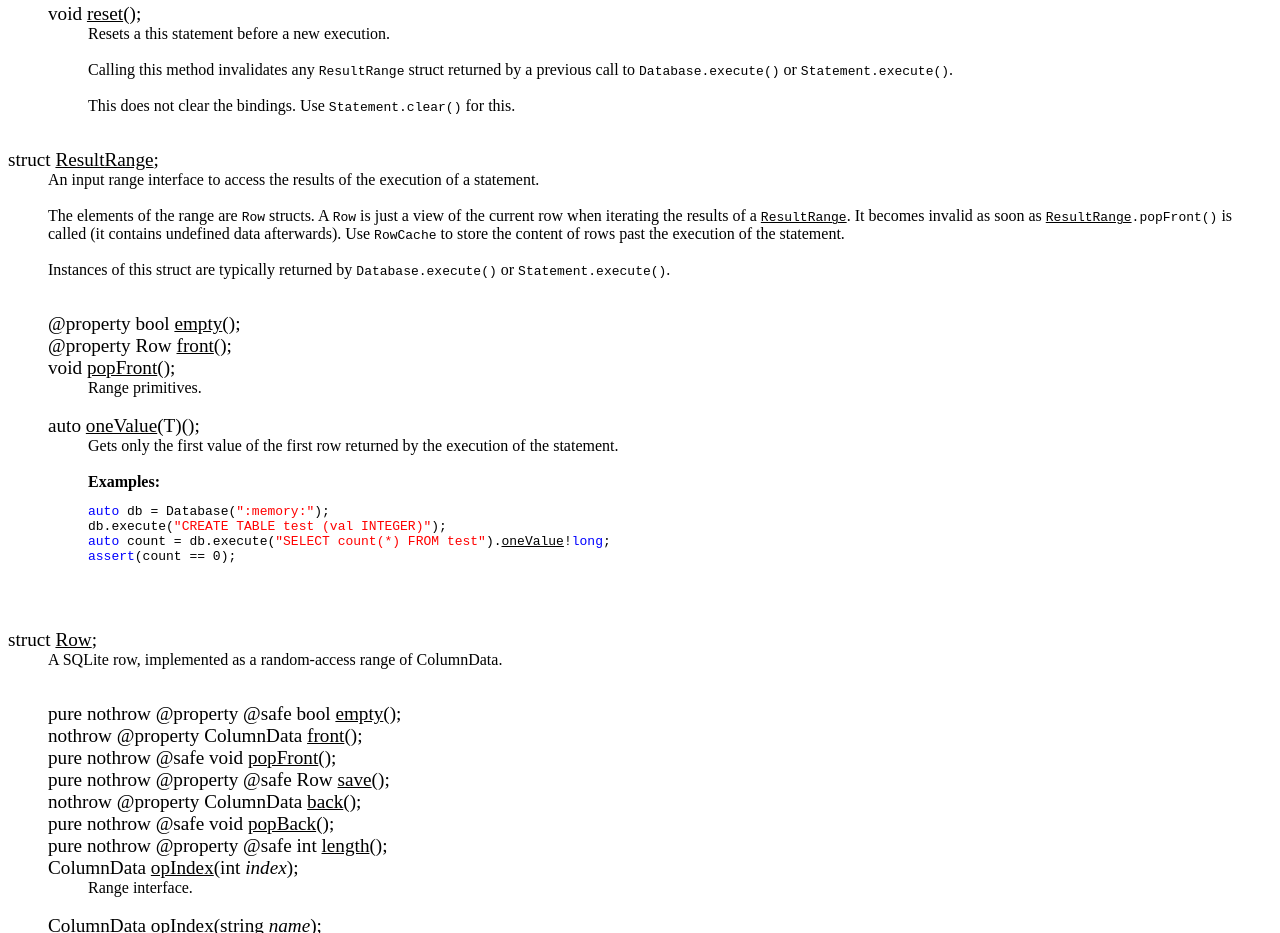
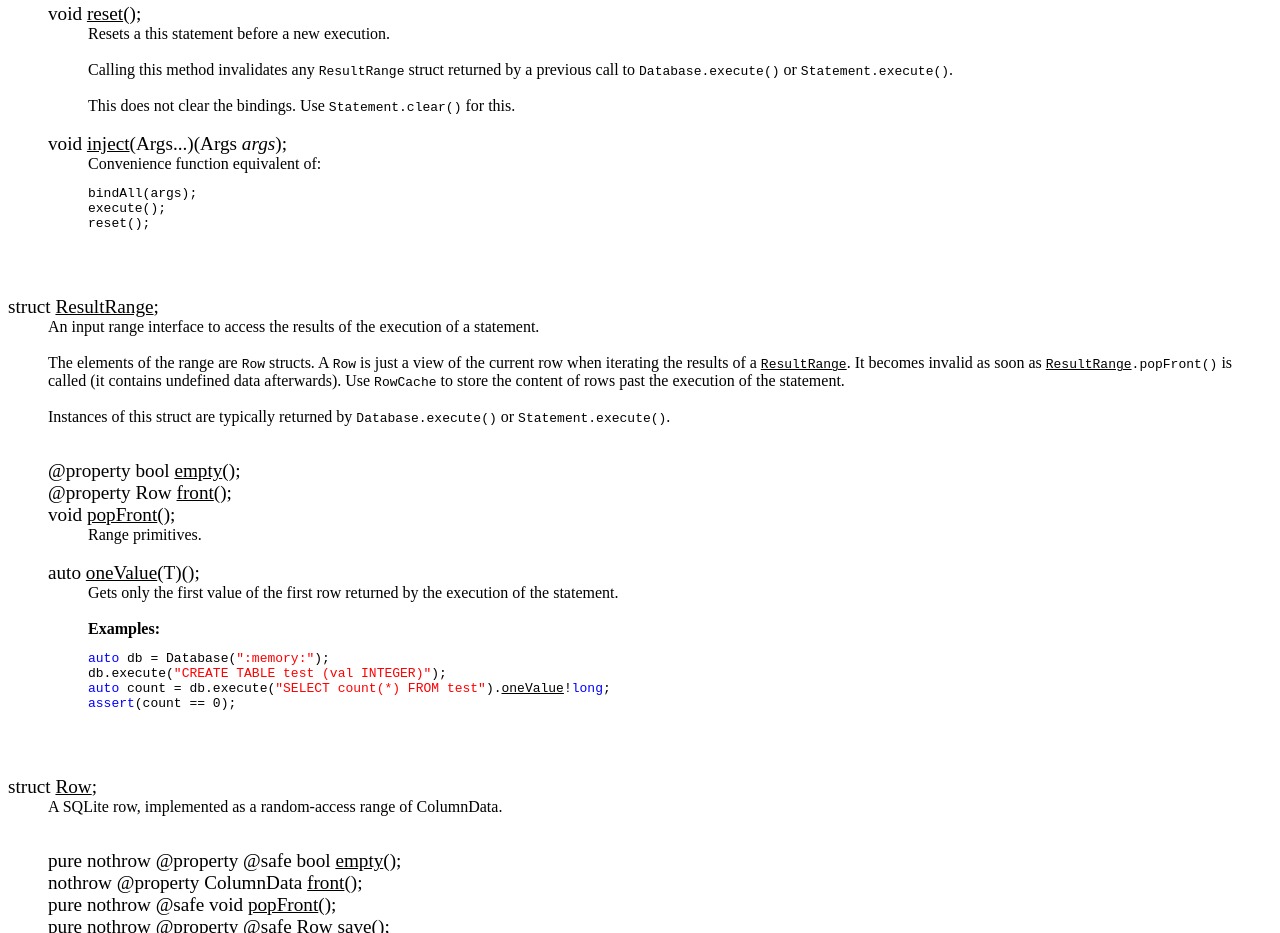
Before and after one commit to dlang-community/d2sqlite3, a plain HTML site: page docs/d2sqlite3.html in a window 1280 px wide. Shown: the part 7651-8584 px from the top of the page. Drawn offline with Linux system fonts and the light colour scheme.

Commit message:
Added Statement.inject().

```diff
--- a/docs/d2sqlite3.html
+++ b/docs/d2sqlite3.html
@@ -547,6 +547,16 @@ Calling this method invalidates any <tt>ResultRange</tt> struct returned by a pr
     This does not clear the bindings. Use <tt>Statement.clear()</tt> for this.<br><br>
 
 </dd>
+<dt><big><a name="Statement.inject"></a>void <u>inject</u>(Args...)(Args <i>args</i>);
+</big></dt>
+<dd>    Convenience function equivalent of:
+<pre class="d_code">bindAll(args);
+execute();
+reset();
+</pre>
+<br><br>
+
+</dd>
 </dl>
 </dd>
 <dt><big><a name="ResultRange"></a>struct <u>ResultRange</u>;
```
Also changed, not shown: 1 other file.
